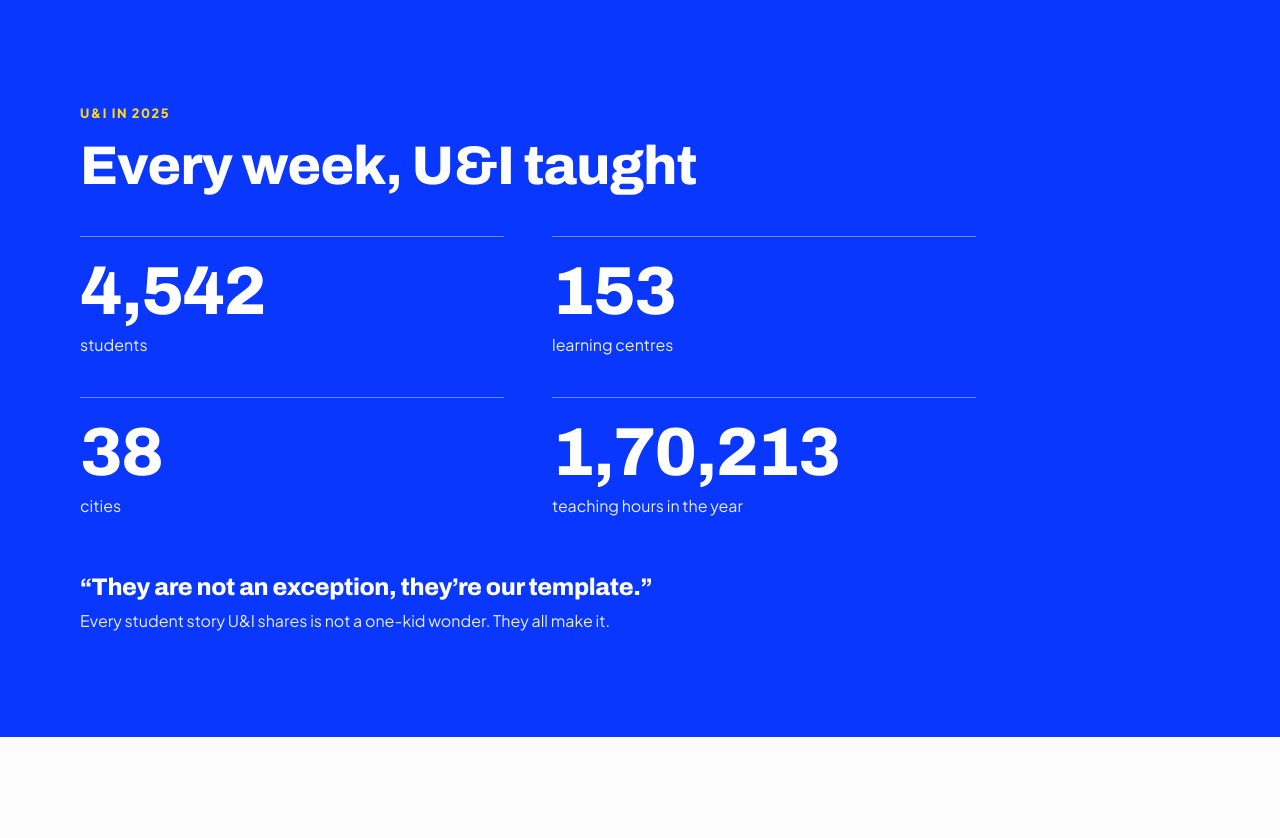
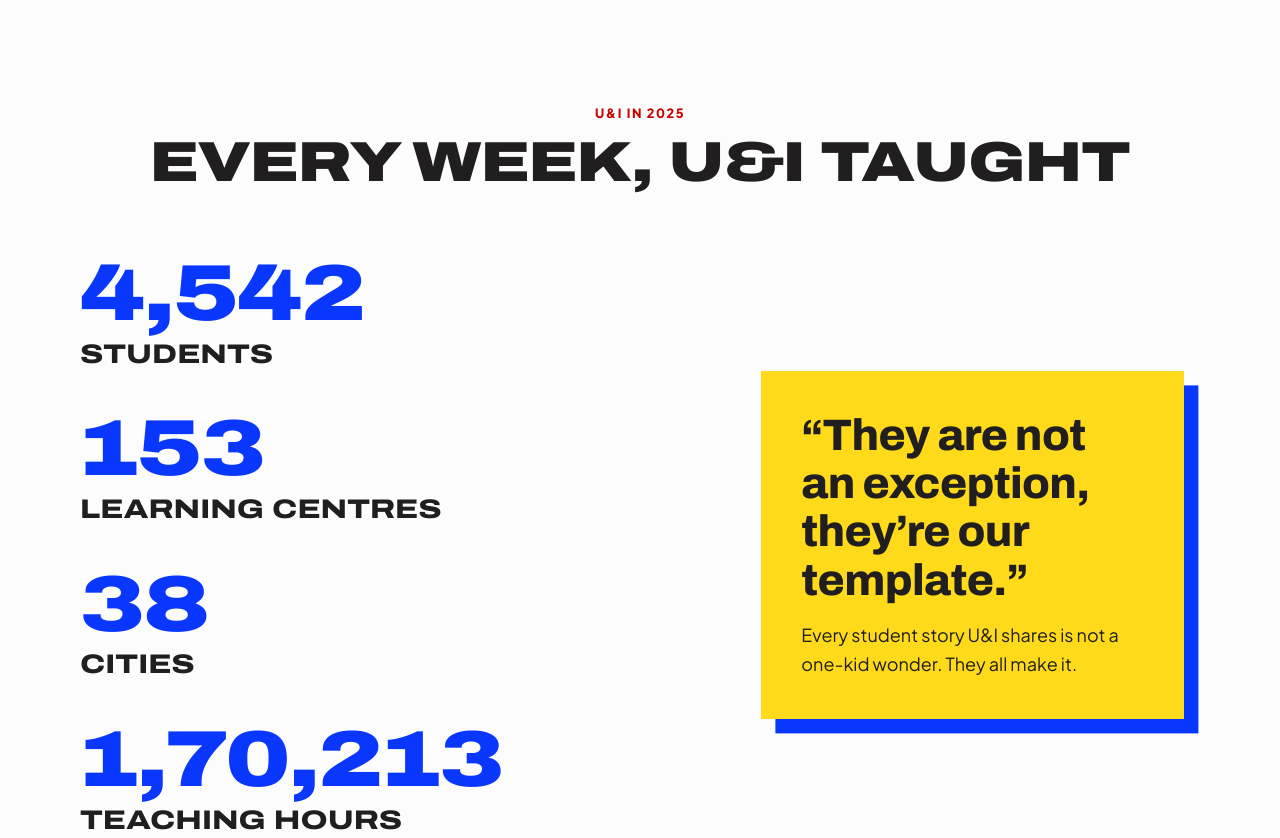
Before and after one commit to Aryakuna14/cf_website_v2, a website: page index.html in a window 1280 px wide. Shown: the part 1140-1978 px from the top of the page. Drawn offline with nearby package versions, Linux system fonts and the light colour scheme; files that its build step writes are made by us from their sources.

Commit message:
Restyle the U&I in 2025 numbers like uandi.org.in
Light section with a centred wide-capital heading, stacked blue wide
numbers with wide capital labels, and the quote in a yellow card with
U&I's solid blue offset block, matching the Our programs block on
uandi.org.in. Same numbers and text as before.

Co-Authored-By: Claude Opus 5.5 <noreply@anthropic.com>

```diff
--- a/index.html
+++ b/index.html
@@ -99,21 +99,29 @@
     </div>
   </section>
 
-  <!-- Impact: U&I-wide numbers from U&I's 2025 crowdfunding deck (not Maho's own) -->
-  <section id="impact" class="band bg-blue text-white">
+  <!-- Impact: U&I-wide numbers from U&I's 2025 crowdfunding deck (not Maho's own).
+       Laid out like the "Our programs" block on uandi.org.in: centred wide heading, stacked blue numbers
+       with wide capital labels, and a card with a solid colour block offset behind it. -->
+  <section id="impact" class="band">
     <div class="wrap">
-      <p class="eyebrow text-yellow">U&amp;I in 2025</p>
-      <h2 class="heading heading-xl mt-3">Every week, U&amp;I taught</h2>
-      <dl class="mt-10 grid grid-cols-1 sm:grid-cols-2 gap-x-12 gap-y-10 max-w-4xl">
-        <div class="border-t border-white/40 pt-5"><dt class="sr-only">Students</dt><dd class="stat">4,542</dd><dd class="mt-2 text-white/90">students</dd></div>
-        <div class="border-t border-white/40 pt-5"><dt class="sr-only">Learning centres</dt><dd class="stat">153</dd><dd class="mt-2 text-white/90">learning centres</dd></div>
-        <div class="border-t border-white/40 pt-5"><dt class="sr-only">Cities</dt><dd class="stat">38</dd><dd class="mt-2 text-white/90">cities</dd></div>
-        <div class="border-t border-white/40 pt-5"><dt class="sr-only">Teaching hours in 2025</dt><dd class="stat">1,70,213</dd><dd class="mt-2 text-white/90">teaching hours in the year</dd></div>
-      </dl>
-      <blockquote class="mt-14 max-w-3xl">
-        <p class="heading heading-md">“They are not an exception, they’re our template.”</p>
-        <p class="mt-2 text-white/90">Every student story U&amp;I shares is not a one-kid wonder. They all make it.</p>
-      </blockquote>
+      <div class="text-center">
+        <p class="eyebrow text-red">U&amp;I in 2025</p>
+        <h2 class="display impact-title mt-3">Every week, U&amp;I taught</h2>
+      </div>
+      <div class="mt-12 lg:mt-16 grid lg:grid-cols-12 gap-14 lg:gap-12 items-center">
+        <dl class="lg:col-span-6 space-y-8 lg:space-y-10">
+          <div><dt class="sr-only">Students</dt><dd class="impact-num">4,542</dd><dd class="impact-label" aria-hidden="true">Students</dd></div>
+          <div><dt class="sr-only">Learning centres</dt><dd class="impact-num">153</dd><dd class="impact-label" aria-hidden="true">Learning centres</dd></div>
+          <div><dt class="sr-only">Cities</dt><dd class="impact-num">38</dd><dd class="impact-label" aria-hidden="true">Cities</dd></div>
+          <div><dt class="sr-only">Teaching hours in 2025</dt><dd class="impact-num">1,70,213</dd><dd class="impact-label" aria-hidden="true">Teaching hours</dd></div>
+        </dl>
+        <figure class="offset-card bg-yellow p-8 sm:p-10 lg:col-span-5 lg:col-start-8 mr-4 lg:mr-4">
+          <blockquote>
+            <p class="heading heading-lg">“They are not an exception, they’re our template.”</p>
+          </blockquote>
+          <figcaption class="mt-4 text-lg leading-relaxed">Every student story U&amp;I shares is not a one-kid wonder. They all make it.</figcaption>
+        </figure>
+      </div>
     </div>
   </section>
 
--- a/src/components.css
+++ b/src/components.css
@@ -1,7 +1,8 @@
 /* Shared building blocks. Owner: Ahna.
-   Style: U&I's colours, calm and warm. The wide capital headline is used once (the hero); everything else is
-   sentence case. Rounded pill buttons like uandi.org.in, softly rounded photos, plenty of space.
-   No shadows, no gradients, no animations. Colours come from tailwind.config.js. */
+   Style: U&I's colours, calm and warm. Wide capitals are used for the hero headline and the "U&I in 2025"
+   numbers (copied from uandi.org.in); everything else is sentence case. Rounded pill buttons like
+   uandi.org.in, softly rounded photos, plenty of space. No soft shadows (only U&I's solid offset colour
+   block on the numbers card), no gradients, no animations. Colours come from tailwind.config.js. */
 /* Printing (used by poster.html): A4, no browser margins, hide on-screen-only bits */
 @page { size: A4; margin: 0; }
 @media print {
@@ -58,9 +59,14 @@
 
   .link { font-weight: 700; text-decoration: underline; text-decoration-thickness: 2px; text-underline-offset: 4px; }
 
-  /* Big numbers (normal width so long numbers fit) */
-  .stat { font-family: theme("fontFamily.display"); font-weight: 800; font-stretch: 100%; font-size: clamp(2.4rem, 5.5vw, 4.25rem); line-height: 1; letter-spacing: -0.02em; }
-
+  /* "U&I in 2025" numbers, styled like uandi.org.in: blue wide figures with wide capital labels underneath */
+  .impact-title { font-size: clamp(1.75rem, 4.4vw, 3.75rem); }
+  .impact-num { font-family: theme("fontFamily.display"); font-weight: 900; font-stretch: 125%; color: theme("colors.blue");
+                font-size: clamp(3rem, 6.2vw, 5.5rem); line-height: 1; letter-spacing: -0.01em; }
+  .impact-label { margin-top: 0.4rem; font-family: theme("fontFamily.display"); font-weight: 800; font-stretch: 125%;
+                  text-transform: uppercase; font-size: clamp(1.05rem, 2.1vw, 1.75rem); line-height: 1.1; }
+  /* U&I's card look: a solid colour block offset behind the card (no blur, so not a soft shadow) */
+  .offset-card { box-shadow: 0.9rem 0.9rem 0 theme("colors.blue"); }
   /* Photos: softly rounded, no frames or tilts */
   .photo { border-radius: 0.9rem; overflow: hidden; background: theme("colors.line"); }
   .photo img { display: block; width: 100%; height: auto; }
```
Also changed, not shown: README.md.
